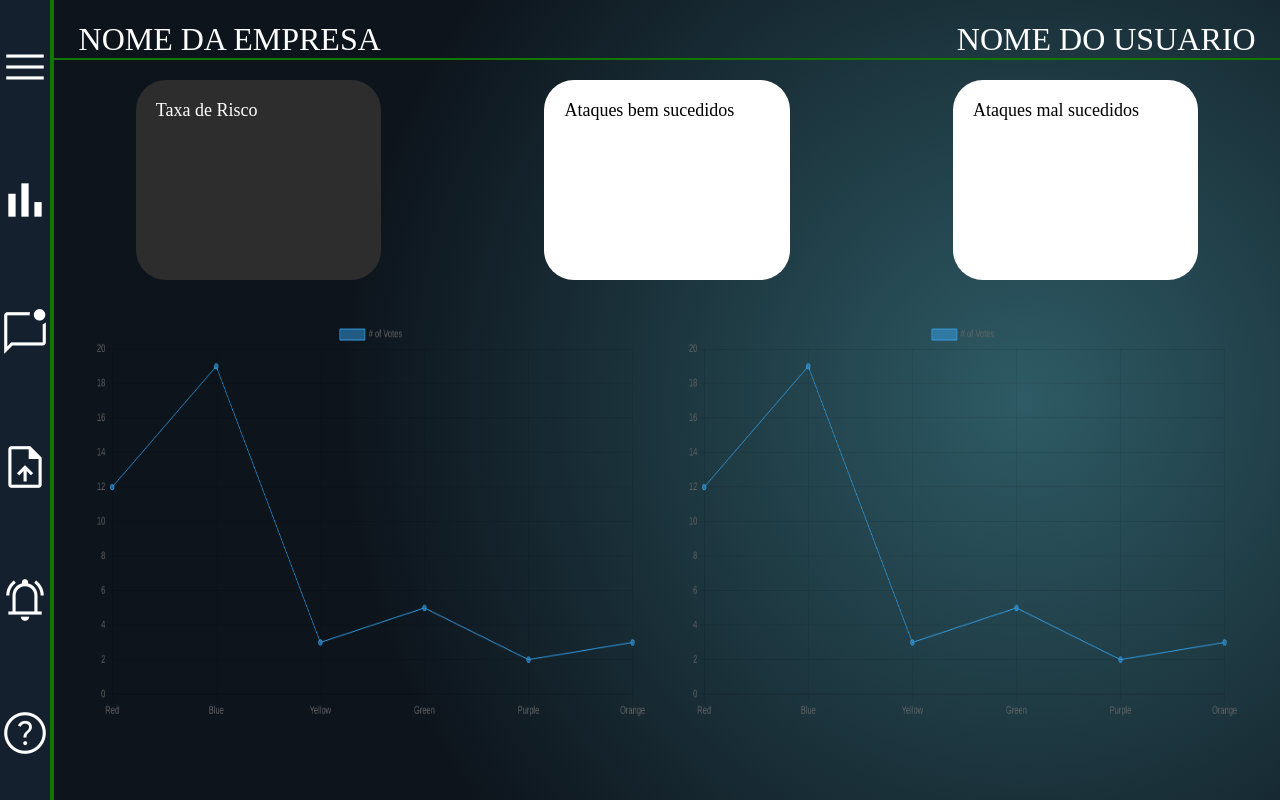
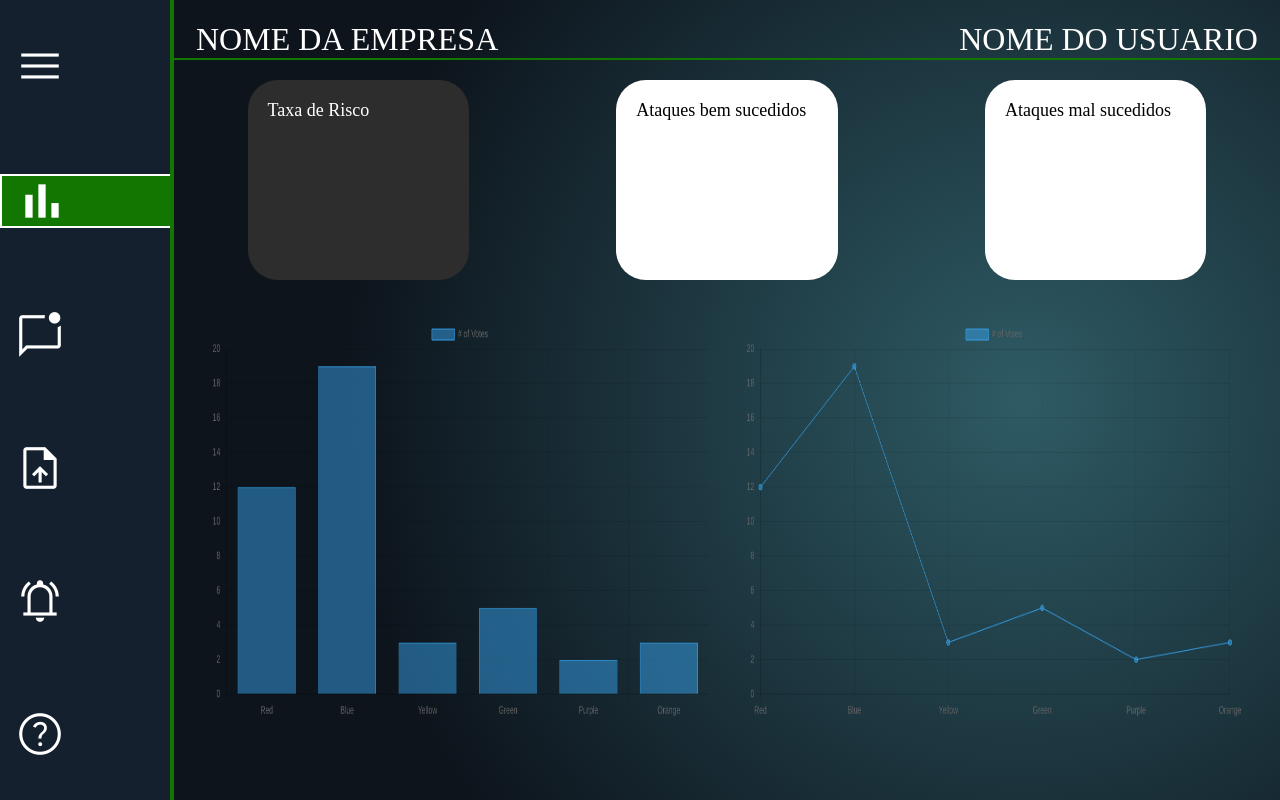
Before and after one commit to TechGuard-Solutions/site-institucional, a website: page public/dashboard.html in a window 1280 px wide. Both pictures are taken after a click on the element "menu". Drawn offline with nearby package versions, Linux system fonts and the light colour scheme; a web font is replaced by a local one.

Commit message:
continuando dash

```diff
--- a/public/css/dashboard.css
+++ b/public/css/dashboard.css
@@ -92,3 +92,15 @@ body {
     height: 50vh !important;
     margin-top: 40px;
 }
+
+.material-symbols-outlined{
+    width: 100%;
+    text-align: center;
+}
+
+.dashboard-logo{
+    background-color: #117701;
+    border-top:  2px solid #ffffff;
+    border-left:  2px solid #ffffff;
+    border-bottom:  2px solid #ffffff;
+}
--- a/public/dashboard.html
+++ b/public/dashboard.html
@@ -13,25 +13,25 @@
 
 </head>
 
-<body onload="nomes()">
+<body>
     <div class="todo-fundo">
-        <div class="menu-lateral">
-            <span class="material-symbols-outlined">
+        <div class="menu-lateral" id="menu-lateral">
+            <span class="material-symbols-outlined" onclick="abrir()" id="menu">
                 menu
             </span>
-            <span class="material-symbols-outlined">
+            <span class="material-symbols-outlined dashboard-logo" id="dashboard-logo">
                 bar_chart
             </span>
-            <span class="material-symbols-outlined">
+            <span class="material-symbols-outlined" id="mark_chat_unread">
                 mark_chat_unread
             </span>
-            <span class="material-symbols-outlined">
+            <span class="material-symbols-outlined" id="upload_file">
                 upload_file
             </span>
-            <span class="material-symbols-outlined">
+            <span class="material-symbols-outlined" id="notifications_active">
                 notifications_active
             </span>
-            <span class="material-symbols-outlined">
+            <span class="material-symbols-outlined" id="help">
                 help
             </span>
         </div>
@@ -58,6 +58,32 @@
 
 </html>
 <script>
+
+    var i = 0;
+
+    function abrir() {
+
+        var menuLateral = document.getElementById('menu-lateral');
+        var dashboardLogo = document.getElementsByClassName('material-symbols-outlined');
+        var menu = document.getElementById('menu');
+        var infosNome = document.getElementById('dashboard-logo');
+        var mark_chat_unread = document.getElementById('mark_chat_unread');
+        var upload_file = document.getElementById('upload_file');
+        var notifications_active = document.getElementById('notifications_active');
+        var help = document.getElementById('help');
+
+
+        menuLateral.style.width = '250px';
+        menuLateral.zIndex = '1';
+
+
+        for (var i = 0; i < dashboardLogo.length; i++) {
+            dashboardLogo[i].style.textAlign = 'start';
+            dashboardLogo[i].style.paddingLeft = '15px';
+        }
+
+    }
+
     // function nomes(){
     //     var empresa = sessionStorage.getItem('empresa');
     //     var usuario = sessionStorage.getItem('usuario');
@@ -68,7 +94,7 @@
     const ctx = document.getElementById('myChart');
 
     new Chart(ctx, {
-        type: 'line',
+        type: 'bar',
         data: {
             labels: ['Red', 'Blue', 'Yellow', 'Green', 'Purple', 'Orange'],
             datasets: [{
```
